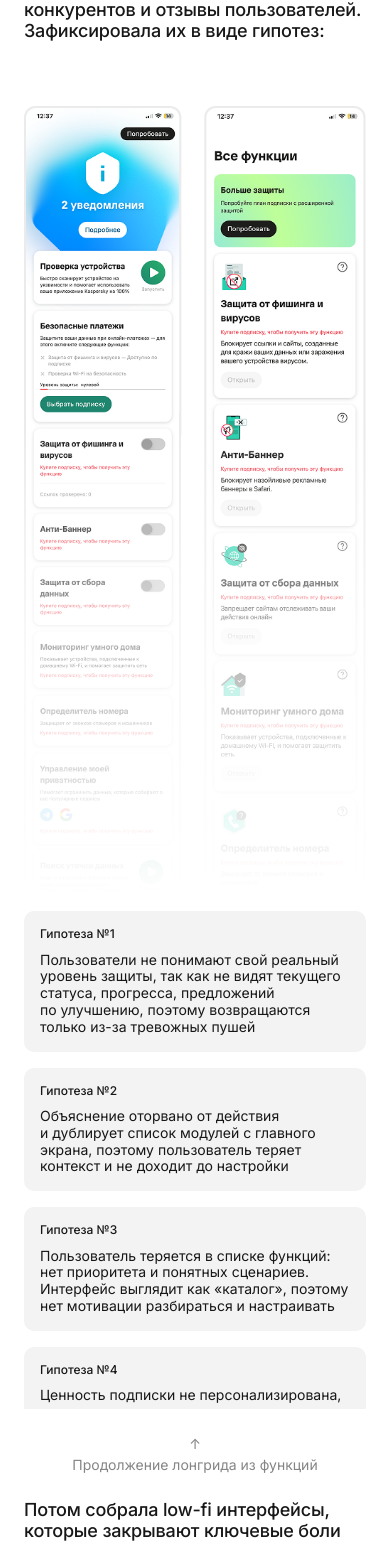
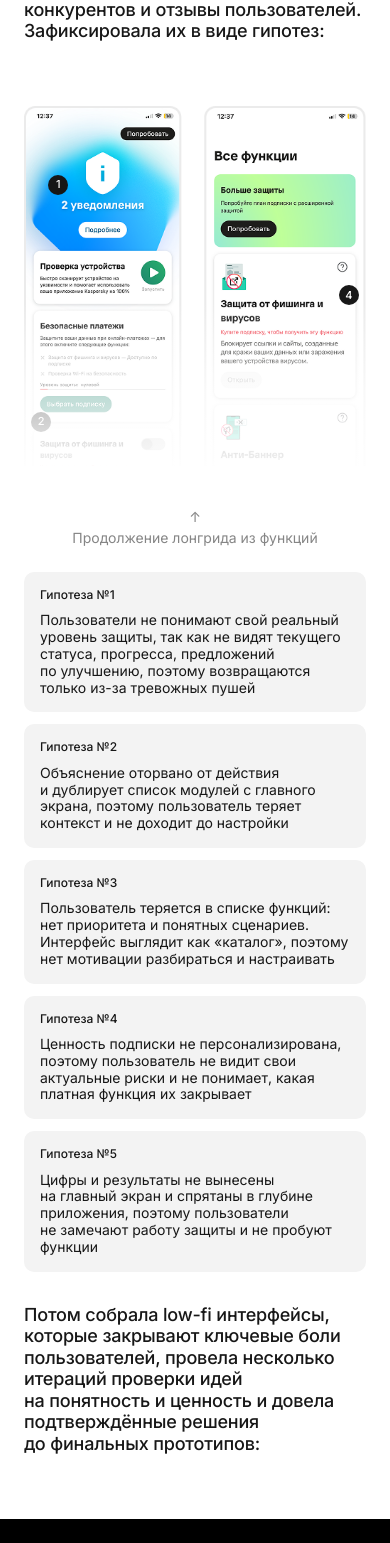
Before and after one commit to Timkogas/ox_portfolio, a React (Vite) app: page /kaspersky in a window 390 px wide. Shown: the part 1161-2704 px from the top of the page. Built offline with nearby package versions, Linux system fonts and the light colour scheme.

Commit message:
Enhance KasperskyPage layout by integrating mobile markers for hypotheses, improving user interaction with visual cues; update LazyVideo component parameters for better video playback experience; refine CSS for responsive design adjustments.

```diff
--- a/src/components/lazy-video.tsx
+++ b/src/components/lazy-video.tsx
@@ -42,7 +42,7 @@ export default function LazyVideo({
   }, [eager]);
 
   const params = background
-    ? "autoplay=1&muted=1&loop=1&controls=0&t=0&quality=auto&preload=auto"
+    ? "autoplay=1&muted=1&loop=1&controls=0&t=0&quality=auto&preload=auto&playsinline=1"
     : "quality=auto&preload=auto";
 
   return (
@@ -55,7 +55,7 @@ export default function LazyVideo({
         <iframe
           src={`https://kinescope.io/embed/${videoId}?${params}`}
           className={iframeClassName}
-          allow="autoplay; fullscreen; encrypted-media"
+          allow="autoplay *; fullscreen; encrypted-media"
           allowFullScreen
           style={{ border: "none", ...iframeStyle }}
         />
--- a/src/pages/kaspersky/kaspersky-data.ts
+++ b/src/pages/kaspersky/kaspersky-data.ts
@@ -41,6 +41,7 @@ export const kasperskyData: KasperskyData = {
           position: { x: 30, y: 10 },
           width: 8,
         },
+        mobileMarker: { x: 10, y: 10 },
       },
       {
         title: "Гипотеза №2",
@@ -54,6 +55,7 @@ export const kasperskyData: KasperskyData = {
           position: { x: 24, y: 35 },
           width: 10,
         },
+        mobileMarker: { x: 5, y: 40 },
       },
       {
         title: "Гипотеза №3",
@@ -67,6 +69,7 @@ export const kasperskyData: KasperskyData = {
           position: { x: 25.5, y: 65 },
           width: 6,
         },
+        mobileMarker: { x: 22, y: 66 },
       },
       {
         title: "Гипотеза №4",
@@ -80,6 +83,7 @@ export const kasperskyData: KasperskyData = {
           position: { x: 63, y: 22 },
           width: 10,
         },
+        mobileMarker: { x: 95, y: 24 },
       },
       {
         title: "Гипотеза №5",
@@ -93,6 +97,7 @@ export const kasperskyData: KasperskyData = {
           position: { x: 49.5, y: 50 },
           width: 16,
         },
+        mobileMarker: { x: 70, y: 56 },
       },
     ],
     caption: "Продолжение лонгрида из функций",
--- a/src/pages/kaspersky/kaspersky-page.tsx
+++ b/src/pages/kaspersky/kaspersky-page.tsx
@@ -166,8 +166,14 @@ export default function KasperskyPage() {
           )}
         </div>
 
-        {/* Mobile layout — stacked cards, no arrows */}
+        {/* Mobile layout — image with markers, caption, then hypothesis cards */}
         <div className="hidden max-lg:flex flex-col gap-4">
+          {/* Clipping wrapper — max-height animates, overflow clips */}
+          <div
+            className="overflow-hidden transition-[max-height] duration-500"
+            style={{ maxHeight: expanded ? "2000px" : "360px" }}
+          >
+            {/* Inner relative — sized by image, markers stay in place */}
             <div className="relative">
               <img
                 src={hypotheses.image}
@@ -175,10 +181,41 @@ export default function KasperskyPage() {
                 loading="lazy"
                 className="w-full h-auto"
               />
-            {!expanded && (
-              <div className="absolute bottom-0 left-0 right-0 h-[60%] bg-gradient-to-b from-transparent via-white/70 to-white transition-opacity duration-300" />
+              {hypotheses.items.map((h, i) =>
+                h.mobileMarker ? (
+                  <span
+                    key={i}
+                    className="absolute w-[20px] h-[20px] rounded-full bg-neutral-900 text-white text-[11px] font-medium leading-none flex items-center justify-center"
+                    style={{
+                      left: `${h.mobileMarker.x}%`,
+                      top: `${h.mobileMarker.y}%`,
+                      transform: "translate(-50%, -50%)",
+                    }}
+                  >
+                    {i + 1}
+                  </span>
+                ) : null,
               )}
             </div>
+          </div>
+          {/* Gradient overlay — outside clipping wrapper, pinned to its bottom edge */}
+          {!expanded && (
+            <div className="relative -mt-[180px] h-[180px] bg-gradient-to-b from-transparent via-white/70 to-white pointer-events-none" />
+          )}
+
+          {/* Caption — toggle (on mobile, under the image) */}
+          <button
+            type="button"
+            onClick={() => setExpanded(!expanded)}
+            className="w-full text-center text-[14px] text-kaspersky-muted-text py-[8px] cursor-pointer hover:opacity-70 transition-opacity"
+          >
+            &uarr;
+            <br />
+            {hypotheses.caption}
+          </button>
+
+          {/* Hypothesis cards — gray blocks */}
+          <div className="flex flex-col gap-[12px]">
             {hypotheses.items.map((h, i) => (
               <div
                 key={i}
@@ -193,25 +230,26 @@ export default function KasperskyPage() {
               </div>
             ))}
           </div>
+        </div>
 
       </div>
 
-      {/* Caption + Conclusion — overlaps phones when collapsed */}
+      {/* Caption + Conclusion — overlaps phones when collapsed (desktop only for caption) */}
       <div
-        className={`w-full max-w-[1440px] mx-auto px-[24px] relative z-10 bg-white transition-[margin] duration-500 ${expanded ? "mt-0" : "-mt-[250px]"}`}
+        className={`w-full max-w-[1440px] mx-auto px-[24px] relative z-10 bg-white transition-[margin] duration-500 ${expanded ? "mt-0 max-lg:mt-0" : "-mt-[250px] max-lg:mt-0"}`}
       >
-        {/* Caption — toggle gradient */}
+        {/* Caption — toggle gradient (desktop only) */}
         <button
           type="button"
           onClick={() => setExpanded(!expanded)}
-          className="w-full text-center text-[14px] text-kaspersky-muted-text py-[24px] cursor-pointer hover:opacity-70 transition-opacity"
+          className="w-full text-center text-[14px] text-kaspersky-muted-text py-[24px] cursor-pointer hover:opacity-70 transition-opacity max-lg:hidden"
         >
           &uarr;
           <br />
           {hypotheses.caption}
         </button>
 
-        <div className="grid grid-cols-4 max-lg:grid-cols-1">
+        <div className="grid grid-cols-4 pb-[64px] max-lg:grid-cols-1">
           <div className="col-start-2 col-span-2 max-lg:col-start-1 max-lg:col-span-1">
             <p className="text-size-m text-neutral-900">
               {hypotheses.conclusion}
@@ -224,7 +262,7 @@ export default function KasperskyPage() {
       {/* Dark Sections */}
       {darkSections.map((section, index) => (
         <div key={index}>
-          <section className="w-full bg-kaspersky-dark-bg pt-[64px] max-lg:pt-[32px] min-h-[400px] max-lg:min-h-0 relative z-20">
+          <section className={`w-full bg-kaspersky-dark-bg min-h-[400px] max-lg:min-h-0 relative z-20 ${section.videoId && !section.innerDescription ? "" : "pt-[64px] max-lg:pt-[32px]"}`}>
             <div className="w-full max-w-[1440px] mx-auto px-[24px]">
               <div className="grid grid-cols-4 max-lg:grid-cols-1">
                 <div className="col-start-2 col-span-2 max-lg:col-start-1 max-lg:col-span-1 flex flex-col gap-[36px]">
@@ -248,7 +286,7 @@ export default function KasperskyPage() {
                       <LazyVideo
                         videoId={section.videoId}
                         aspectRatio="9/19.5"
-                        className="w-full overflow-hidden"
+                        className="w-full max-w-[260px] overflow-hidden"
                         iframeClassName="block"
                         iframeStyle={{ width: "300%", height: "100%", marginLeft: "-100%" }}
                         background
--- a/src/types/kaspersky.ts
+++ b/src/types/kaspersky.ts
@@ -17,6 +17,7 @@ export interface KasperskyHypothesis {
     position: { x: number; y: number };
     width?: number;
   };
+  mobileMarker?: { x: number; y: number };
 }
 
 export interface KasperskyDarkSection {
```
Lines whose indentation alone changed are shown as unchanged.
